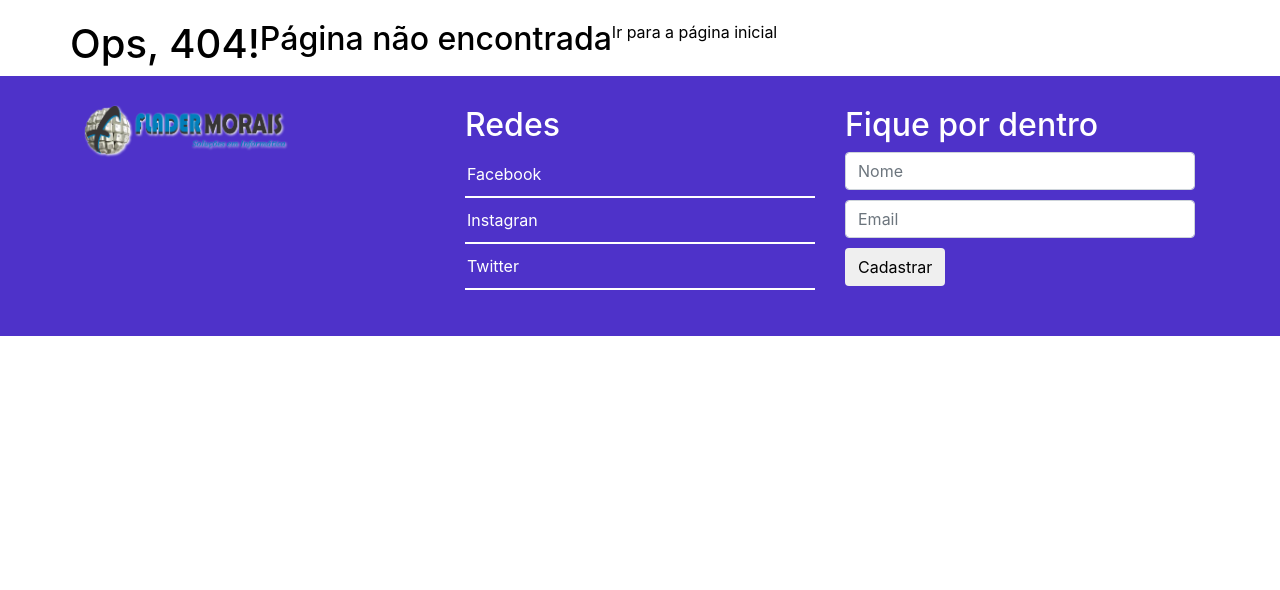
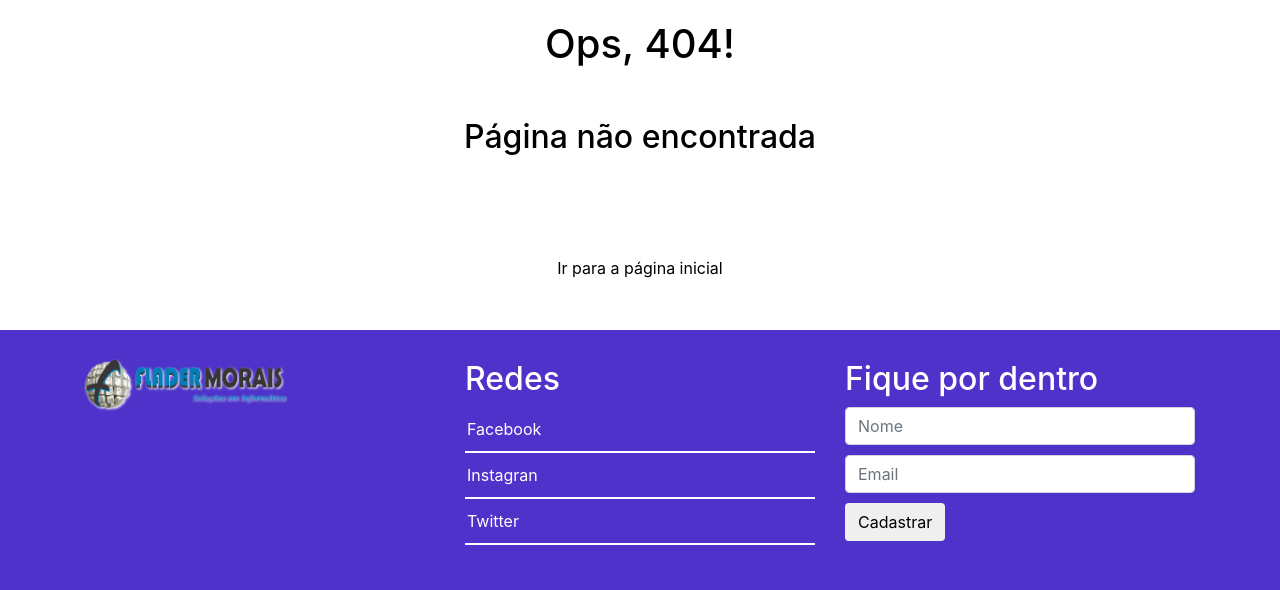
Before and after one commit to fladermorais/AmigosDoConhecimento-dev, a PHP site: page /index.php?url=404 in a window 1280 px wide. Shown: the part 81-671 px from the top of the page. Run offline with PHP 8.4, Linux system fonts and the light colour scheme.

Commit message:
Inserindo css para página de error e ajustando o link para a página inicial

```diff
--- a/includes/_header.php
+++ b/includes/_header.php
@@ -14,7 +14,7 @@
     <header class="container">
         <nav class="row">
             <picture class="col-md-4">
-                <a href="index"><img src="./img/logo.png" alt=""></a>
+                <a href="home"><img src="./img/logo.png" alt=""></a>
             </picture>
 
             <ul class="col-md-8">
--- a/includes/css/style.css
+++ b/includes/css/style.css
@@ -210,3 +210,21 @@ footer .row div form input {
     flex: 1 1 50%;
     padding-left: 20px;
 }
+
+.error {
+    display: flex;
+    flex-direction: column;
+    text-align: center;
+}
+
+.error h1 {
+    margin-bottom: 50px;
+}
+
+.error h2 {
+    margin-bottom: 50px;
+}
+
+.error a {
+    margin: 50px;
+}
--- a/pages/404.php
+++ b/pages/404.php
@@ -2,6 +2,6 @@
     <div class="row error">
         <h1>Ops, 404!</h1>
         <h2>Página não encontrada</h2>
-        <a href="/">Ir para a página inicial</a>
+        <a href="home">Ir para a página inicial</a>
     </div>
 </div>
```
